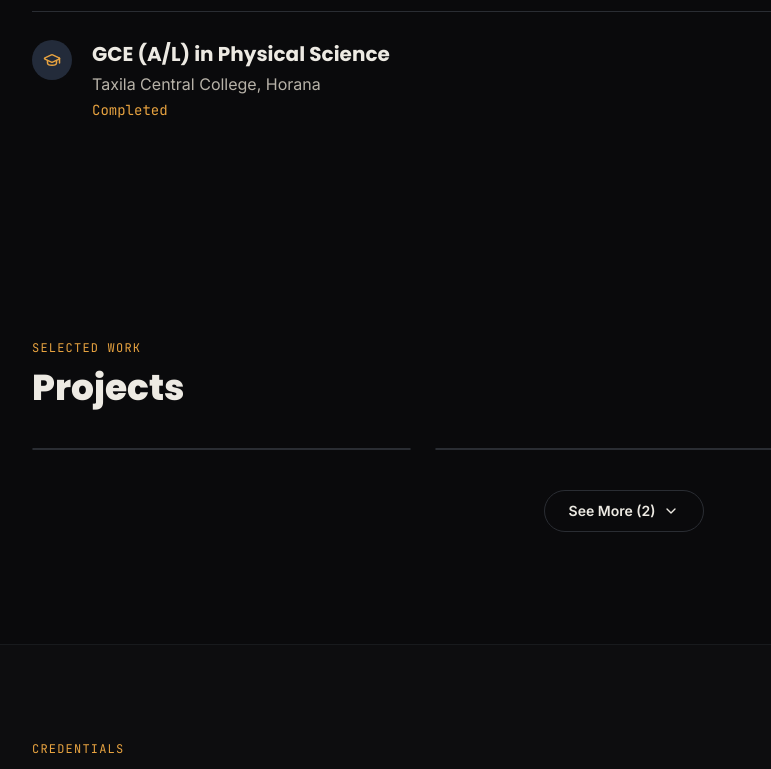
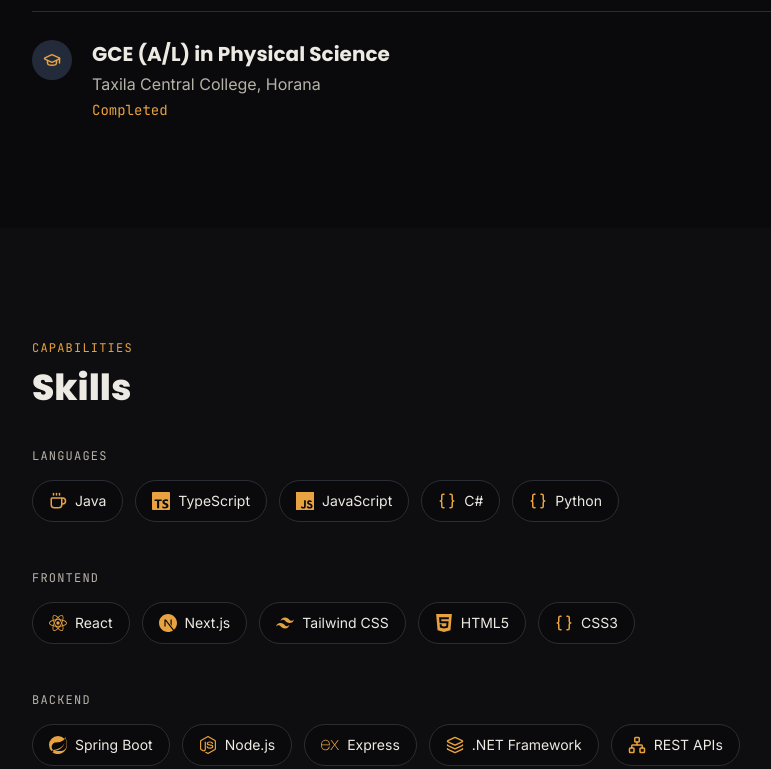
Before and after one commit to Sadew-Upendra/Portfolio, a Next.js app: page / in a window 1280 px wide. Shown: the part 2000-2769 px from the top of the page, without its empty margins (16-787 px from the left). Built offline with nearby package versions, Linux system fonts and the light colour scheme; no server answers.

Commit message:
feat: add skills section

```diff
--- a/src/app/page.tsx
+++ b/src/app/page.tsx
@@ -8,6 +8,7 @@
 import { GithubStats } from "@/components/sections/GithubStats/GithubStats";
 import { Hero } from "@/components/sections/Hero/Hero";
 import { Projects } from "@/components/sections/Projects/Projects";
+import { Skills } from "@/components/sections/Skills/Skills";
 
 export default function Home() {
   return (
@@ -17,6 +18,7 @@
         <Hero/>
         <About/>
         <Education/>
+        <Skills/>
         <Projects/>
         <Certificates/>
         <GithubStats/>
--- /dev/null
+++ b/src/components/sections/Skills/SkillIcon.tsx
@@ -0,0 +1,59 @@
+import {
+  SiTypescript,
+  SiJavascript,
+  SiReact,
+  SiNextdotjs,
+  SiTailwindcss,
+  SiHtml5,
+  SiCss,
+  SiSpring,
+  SiNodedotjs,
+  SiExpress,
+  SiMysql,
+  SiMongodb,
+  SiGit,
+  SiGithub,
+  SiDocker,
+  SiPostman,
+} from "react-icons/si";
+import { Braces, Layers, Database, Network, Boxes, Binary, ShieldCheck, BrainCircuit, Coffee } from "lucide-react";
+
+// Add a new entry here whenever you add a skill with a new iconKey in data/skills.ts.
+// Brand logos come from react-icons/si (Simple Icons); a few languages/concepts
+// without a reliable brand icon use lucide-react generic icons instead.
+const iconMap: Record<string, React.ComponentType<any>> = {
+  // No standard brand icon exists for Java in simple-icons — Coffee is a
+  // widely-understood stand-in. Swap for a custom SVG if you'd prefer.
+  java: Coffee,
+  typescript: SiTypescript,
+  javascript: SiJavascript,
+  react: SiReact,
+  nextjs: SiNextdotjs,
+  tailwind: SiTailwindcss,
+  html5: SiHtml5,
+  css3: SiCss,
+  spring: SiSpring,
+  nodejs: SiNodedotjs,
+  express: SiExpress,
+  mysql: SiMysql,
+  mongodb: SiMongodb,
+  git: SiGit,
+  github: SiGithub,
+  docker: SiDocker,
+  postman: SiPostman,
+
+  // No reliable open brand icon for these — using clear generic icons instead.
+  csharp: Braces,
+  dotnet: Layers,
+  sqlserver: Database,
+  rest: Network,
+  oop: Boxes,
+  dsa: Binary,
+  security: ShieldCheck,
+  ai: BrainCircuit,
+};
+
+export function SkillIcon({ iconKey, size = 22 }: { iconKey: string; size?: number }) {
+  const Icon = iconMap[iconKey] ?? Braces;
+  return <Icon size={size} className="text-lamp" />;
+}
--- /dev/null
+++ b/src/components/sections/Skills/Skills.tsx
@@ -0,0 +1,57 @@
+"use client";
+
+import { motion } from "framer-motion";
+import { Container } from "@/components/ui/Container";
+import { SectionHeading } from "@/components/ui/SectionHeading";
+import { skills } from "@/data/skills";
+import { SkillIcon } from "./SkillIcon";
+import { SkillCategory } from "@/types";
+
+const categories: SkillCategory[] = [
+  "Languages",
+  "Frontend",
+  "Backend",
+  "Databases & Tools",
+  "DevOps & Cloud",
+  "AI & Security",
+  "Concepts",
+];
+
+export function Skills() {
+  return (
+    <section id="skills" className="scroll-mt-24 bg-surface/40 py-28">
+      <Container>
+        <SectionHeading eyebrow="CAPABILITIES" title="Skills" />
+
+        <div className="space-y-12">
+          {categories.map((category) => {
+            const items = skills.filter((s) => s.category === category);
+            if (items.length === 0) return null;
+            return (
+              <div key={category}>
+                <p className="mb-4 font-mono text-xs tracking-widest text-muted">
+                  {category.toUpperCase()}
+                </p>
+                <div className="flex flex-wrap gap-3">
+                  {items.map((skill, i) => (
+                    <motion.div
+                      key={skill.name}
+                      initial={{ opacity: 0, y: 12 }}
+                      whileInView={{ opacity: 1, y: 0 }}
+                      viewport={{ once: true }}
+                      transition={{ delay: i * 0.03, duration: 0.4 }}
+                      className="flex items-center gap-2 rounded-full border border-border bg-bg px-4 py-2.5 text-sm text-ink"
+                    >
+                      <SkillIcon iconKey={skill.iconKey} size={18} />
+                      {skill.name}
+                    </motion.div>
+                  ))}
+                </div>
+              </div>
+            );
+          })}
+        </div>
+      </Container>
+    </section>
+  );
+}
```
